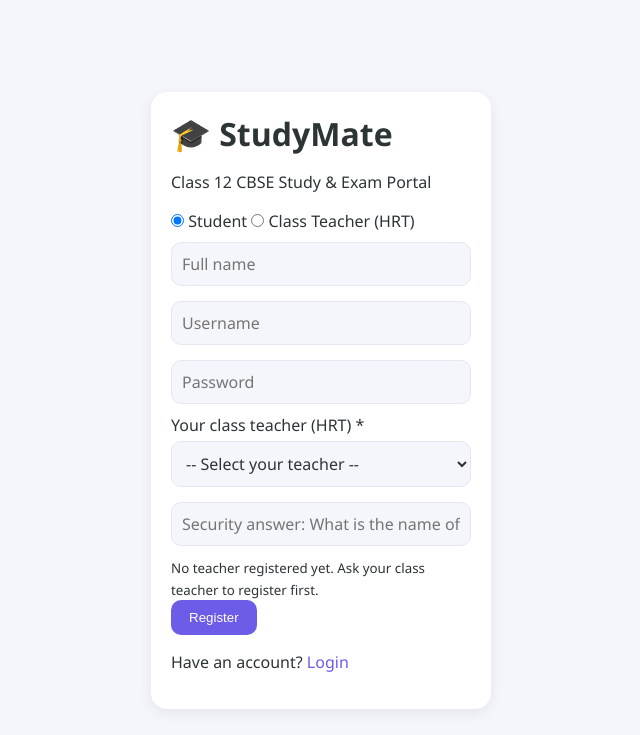
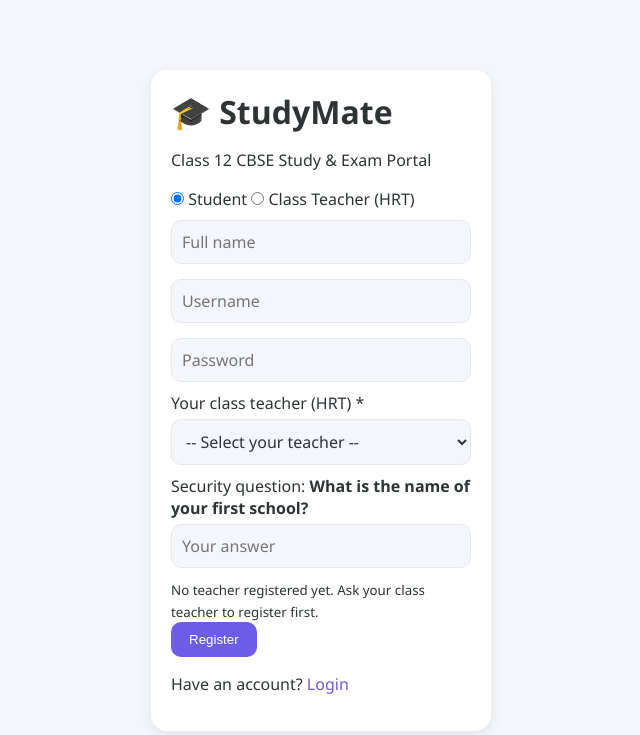
Before and after one commit to egsdemo01-cmd/studymate, a Flask app: page /register in a window 1280 px wide. Shown: the top 735 px of the page, without its empty margins (319-959 px from the left). Run offline with Flask 3, Linux system fonts and the light colour scheme; data that the repository does not hold is empty.

Commit message:
Update auth.html

```diff
--- a/templates/auth.html
+++ b/templates/auth.html
@@ -18,7 +18,7 @@
       <option value="">-- Select your teacher --</option>
       {% for t in teachers %}<option value="{{ t.user_id }}">{{ t.name }} (Class {{ t.class }}-{{ t.division }})</option>{% endfor %}
     </select></label>
-    <input name="sec_answer" placeholder="Security answer: {{ sec_q }}">
+    <label>Security question: <b>{{ sec_q }}</b><input name="sec_answer" placeholder="Your answer"></label>
     {% if not teachers %}<small>No teacher registered yet. Ask your class teacher to register first.</small>{% endif %}
   </div>
   <div id="teacherBox" style="display:none">
```
